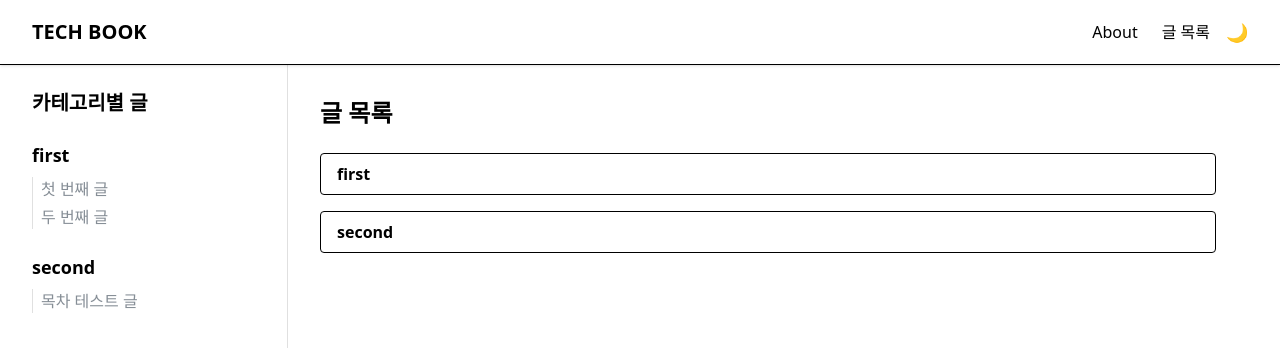
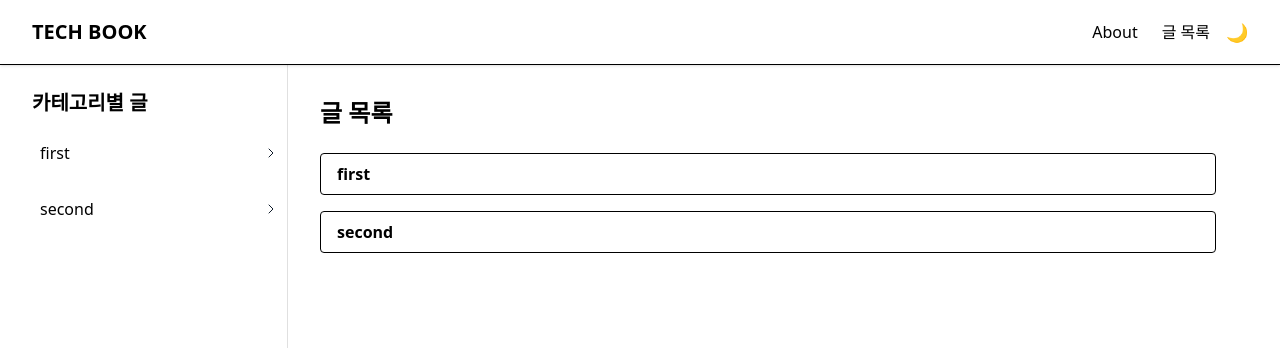
Before and after one commit to seonghoho/tech-book, a Next.js app: page / in a window 1280 px wide. Shown: the top 348 px of the page. Built offline with nearby package versions, Linux system fonts and the light colour scheme.

Commit message:
fix: icon asset 추가

```diff
--- a/src/app/layout.tsx
+++ b/src/app/layout.tsx
@@ -1,20 +1,22 @@
 import "@/styles/globals.css";
 import ClientHeaderWithSidebar from "@/components/ClientHeaderWithSidebar";
 import Sidebar from "@/components/Sidebar";
+import { getPostsByCategory } from "@/lib/getPostsByCategory";
 
 export default function RootLayout({
   children,
 }: {
   children: React.ReactNode;
 }) {
+  const postsByCategory = getPostsByCategory();
   return (
     <html lang="ko" className="">
       <body className="flex flex-col h-full bg-white dark:bg-black text-black dark:text-white">
-        <ClientHeaderWithSidebar Sidebar={<Sidebar />} />
+        <ClientHeaderWithSidebar Sidebar={<Sidebar data={postsByCategory} />} />
 
         <div className="flex flex-1 h-full max-w-screen-2xl mx-auto w-full px-4 sm:px-6 lg:px-8">
           <aside className="hidden lg:block w-64 shrink-0 border-r border-border sticky-section">
-            <Sidebar />
+            <Sidebar data={postsByCategory} />
           </aside>
 
           <main className="flex-1">{children}</main>
--- /dev/null
+++ b/src/assets/svg/ChevronDown.tsx
@@ -0,0 +1,27 @@
+import { SVGProps } from "react";
+
+export const ChevronDown = (props: SVGProps<SVGSVGElement>) => (
+  <svg
+    width="24"
+    height="24"
+    viewBox="0 0 24 24"
+    fill="none"
+    xmlns="http://www.w3.org/2000/svg"
+    {...props}
+  >
+    <g clipPath="url(#clip0_5_780)">
+      <path
+        d="M6 9L12 15L18 9"
+        stroke="currentColor"
+        strokeWidth="1.5"
+        strokeLinecap="round"
+        strokeLinejoin="round"
+      />
+    </g>
+    <defs>
+      <clipPath id="clip0_5_780">
+        <rect width="24" height="24" fill="white" />
+      </clipPath>
+    </defs>
+  </svg>
+);
--- /dev/null
+++ b/src/assets/svg/ChevronRight.tsx
@@ -0,0 +1,27 @@
+import { SVGProps } from "react";
+
+export const ChevronRight = (props: SVGProps<SVGSVGElement>) => (
+  <svg
+    width="24"
+    height="24"
+    viewBox="0 0 24 24"
+    fill="none"
+    xmlns="http://www.w3.org/2000/svg"
+    {...props}
+  >
+    <g clipPath="url(#clip0_5_1275)">
+      <path
+        d="M9 6L15 12L9 18"
+        stroke="currentColor"
+        strokeWidth="1.5"
+        strokeLinecap="round"
+        strokeLinejoin="round"
+      />
+    </g>
+    <defs>
+      <clipPath id="clip0_5_1275">
+        <rect width="24" height="24" fill="white" />
+      </clipPath>
+    </defs>
+  </svg>
+);
--- /dev/null
+++ b/src/assets/svg/Menu.tsx
@@ -0,0 +1,41 @@
+import { SVGProps } from "react";
+
+export const Menu = (props: SVGProps<SVGSVGElement>) => (
+  <svg
+    width="24"
+    height="24"
+    viewBox="0 0 24 24"
+    fill="none"
+    xmlns="http://www.w3.org/2000/svg"
+    {...props}
+  >
+    <g clipPath="url(#clip0_5_1129)">
+      <path
+        d="M4 6H20"
+        stroke="currentColor"
+        strokeWidth="1.5"
+        strokeLinecap="round"
+        strokeLinejoin="round"
+      />
+      <path
+        d="M4 12H20"
+        stroke="currentColor"
+        strokeWidth="1.5"
+        strokeLinecap="round"
+        strokeLinejoin="round"
+      />
+      <path
+        d="M4 18H20"
+        stroke="currentColor"
+        strokeWidth="1.5"
+        strokeLinecap="round"
+        strokeLinejoin="round"
+      />
+    </g>
+    <defs>
+      <clipPath id="clip0_5_1129">
+        <rect width="24" height="24" fill="white" />
+      </clipPath>
+    </defs>
+  </svg>
+);
--- /dev/null
+++ b/src/assets/svg/index.ts
@@ -0,0 +1,3 @@
+export { Menu as MenuIcon } from "@/assets/svg/Menu";
+export { ChevronDown as ChevronDownIcon } from "@/assets/svg/ChevronDown";
+export { ChevronRight as ChevronRightIcon } from "@/assets/svg/ChevronRight";
--- a/src/components/Header.tsx
+++ b/src/components/Header.tsx
@@ -1,5 +1,6 @@
 "use client";
 
+import { MenuIcon } from "@/assets/svg";
 import Link from "next/link";
 import { useEffect, useState } from "react";
 
@@ -46,19 +47,7 @@ export default function Header({ onToggleSidebar }: HeaderProps) {
               aria-label="Open sidebar"
               onClick={onToggleSidebar}
             >
-              <svg
-                className="w-6 h-6 text-gray-700 dark:text-white"
-                fill="none"
-                stroke="currentColor"
-                strokeWidth="2"
-                viewBox="0 0 24 24"
-              >
-                <path
-                  strokeLinecap="round"
-                  strokeLinejoin="round"
-                  d="M4 6h16M4 12h16M4 18h16"
-                />
-              </svg>
+              <MenuIcon className="w-6 h-6 text-gray-700 dark:text-white" />
             </button>
             {/* 로고  */}
             <Link
--- a/src/components/Sidebar.tsx
+++ b/src/components/Sidebar.tsx
@@ -1,16 +1,56 @@
+"use client";
+
 import Link from "next/link";
-import { getPostsByCategory } from "@/lib/getPostsByCategory";
+import { PostMeta } from "@/lib/getPostsByCategory";
+import { useState, useRef } from "react";
+import { ChevronDownIcon, ChevronRightIcon } from "@/assets/svg";
 
-export default function Sidebar() {
-  const postsByCategory = getPostsByCategory();
+type Props = {
+  data: Record<string, PostMeta[]>;
+};
+export default function Sidebar({ data }: Props) {
+  const [openCategory, setOpenCategory] = useState<string | null>(null);
+
+  const toggleCategory = (category: string) => {
+    setOpenCategory((prev) => (prev === category ? null : category));
+  };
+
+  const ref = useRef<HTMLUListElement>(null);
 
   return (
-    <div className="space-y-6">
-      <h2 className="text-xl font-bold">카테고리별 글</h2>
-      {Object.entries(postsByCategory).map(([category, posts]) => (
+    <div className="space-y-4">
+      <h2 className="text-xl font-bold mb-2">카테고리별 글</h2>
+      {Object.entries(data).map(([category, posts]) => {
+        const isOpen = openCategory === category;
+        return (
           <div key={category}>
-          <h3 className="text-lg font-semibold mb-2">{category}</h3>
-          <ul className="space-y-1 pl-2 border-l border-border">
+            <button
+              className="flex justify-between items-center w-full px-2 py-2 hover:bg-gray-100 dark:hover:bg-zinc-800 rounded text-left font-medium"
+              onClick={() => toggleCategory(category)}
+            >
+              <span>{category}</span>
+              {isOpen ? (
+                <ChevronDownIcon className="w-4 h-4 text-[#0F1B2A] dark:text-white" />
+              ) : (
+                <ChevronRightIcon className="w-4 h-4 text-[#0F1B2A] dark:text-white" />
+              )}
+            </button>
+            <div
+              className="overflow-hidden transition-all duration-300 ease-in-out"
+              style={{
+                height: isOpen
+                  ? `${
+                      (ref.current?.scrollHeight &&
+                        ref.current?.scrollHeight * posts.length + 15) ||
+                      0
+                    }px`
+                  : "0px",
+              }}
+            >
+              <ul
+                ref={ref}
+                className="mt-1 space-y-1 pl-4 border-l border-border"
+              >
                 {posts.map((post) => (
                   <li key={post.slug}>
                     <Link href={`/posts/${post.slug}`}>
@@ -22,7 +62,9 @@ export default function Sidebar() {
                 ))}
               </ul>
             </div>
-      ))}
+          </div>
+        );
+      })}
     </div>
   );
 }
```
Lines whose indentation alone changed are shown as unchanged.
